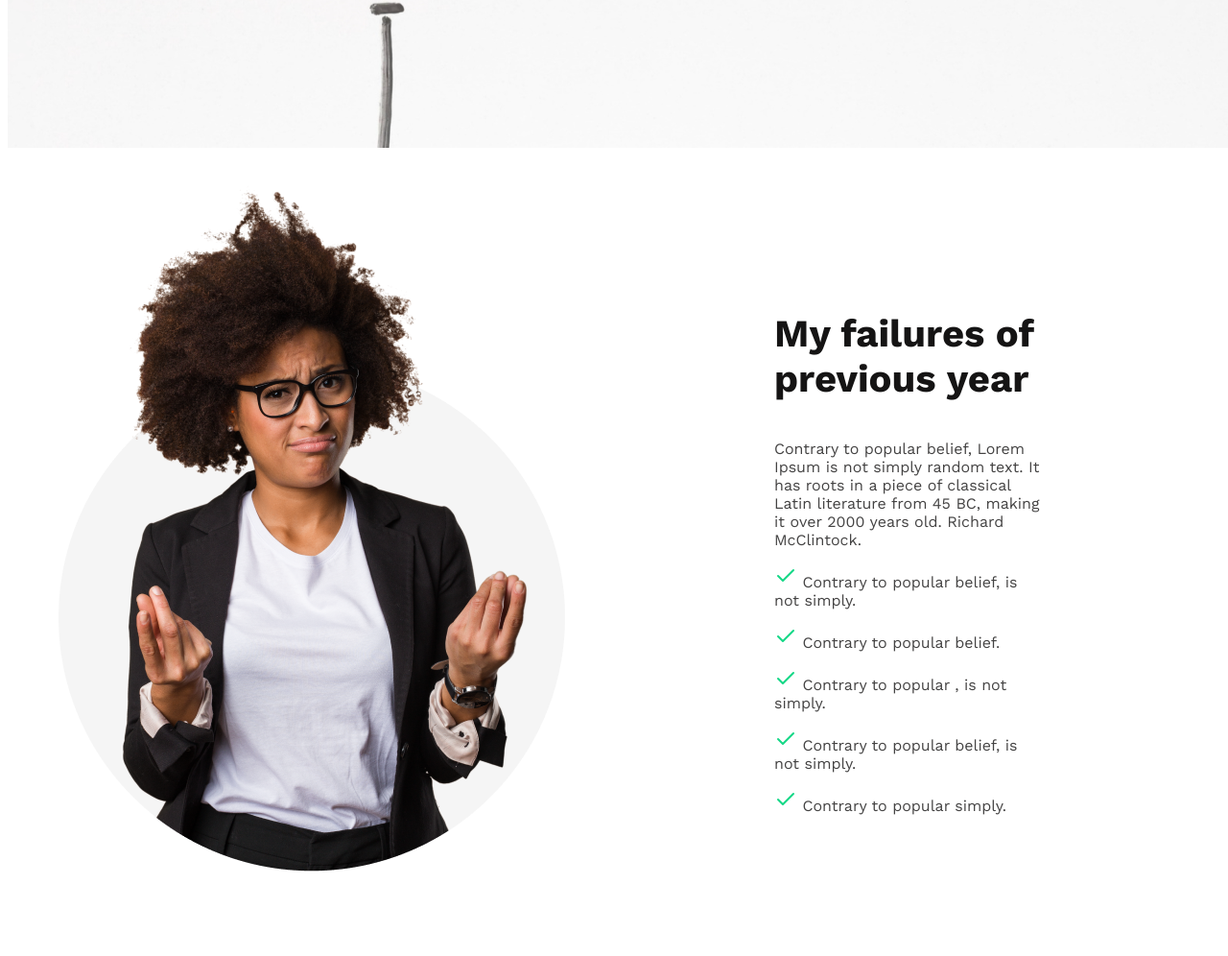
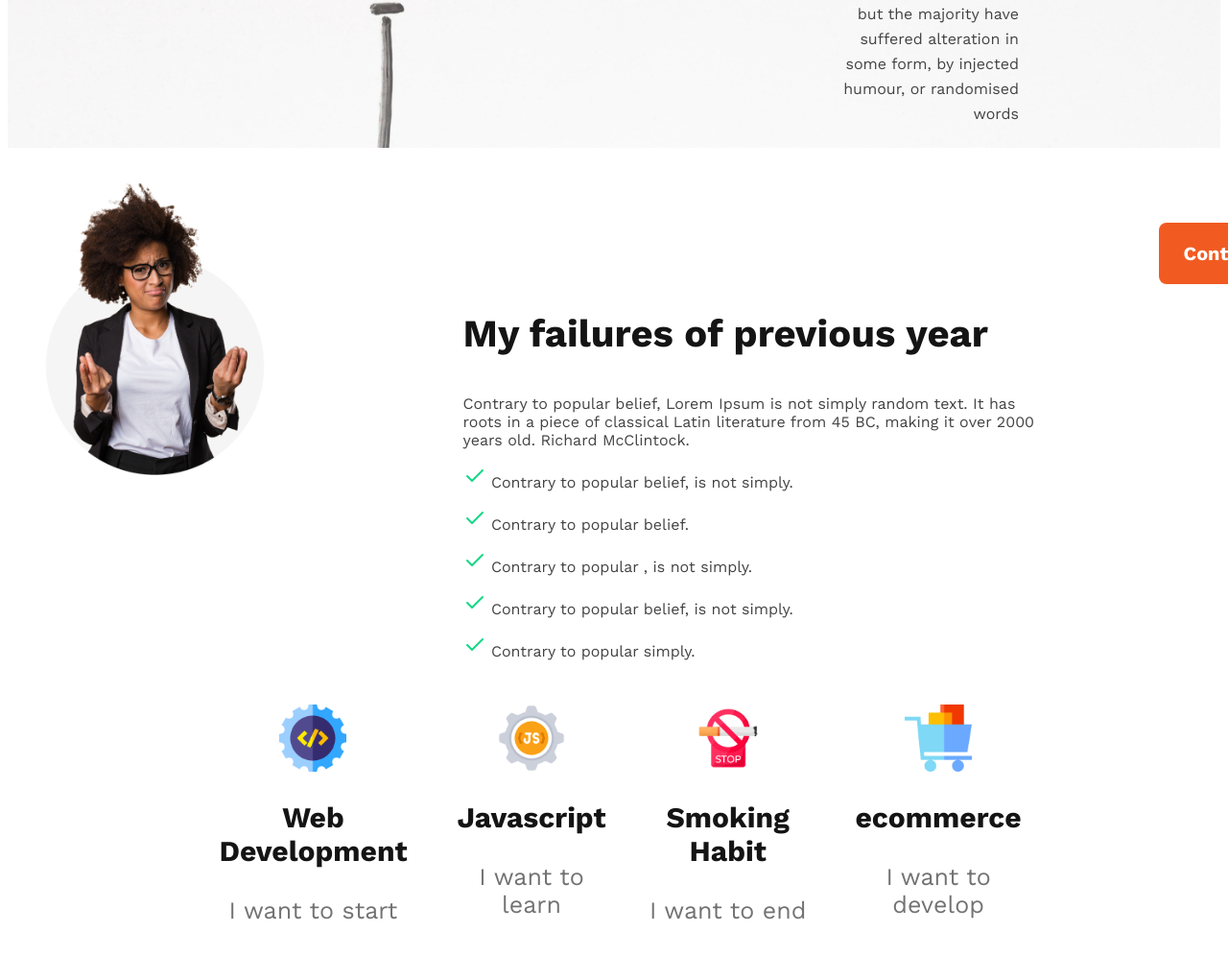
Before and after one commit to humayunkabir506034/new-year, a plain HTML site: page index.html in a window 1280 px wide. Shown: the part 704-1700 px from the top of the page at 96% size. Before the commit the page ends 1654 px from the top, so only its background shows below. Drawn offline with nearby package versions, Linux system fonts and the light colour scheme.

Commit message:
plane added

```diff
--- a/index.html
+++ b/index.html
@@ -75,6 +75,31 @@
 
         </section>
 
+        <section class="myplane">
+
+            <div>
+                <img src="images/icons/web.png" alt="" class="plane-image"></img>
+                <p class="plane-title">Web Development</p>
+                <p class="plane-body">I want to start</p>
+            </div>
+            <div>
+                <img src="images/icons/js.png" alt="" class="plane-image">
+                <p class="plane-title">Javascript</p>
+                <p class="plane-body">I want to learn</p>
+            </div>
+            <div>
+                <img src="images/icons/smoke.png" alt="" class="plane-image">
+                <p class="plane-title">Smoking Habit</p>
+                <p class="plane-body">I want to end</p>
+            </div>
+            <div>
+                <img src="images/icons/ecom.png" alt="" class="plane-image">
+                <p class="plane-title">ecommerce</p>
+                <p class="plane-body">I want to develop</p>
+            </div>
+
+        </section>
+
 
 
     </main>
--- a/styles/style.css
+++ b/styles/style.css
@@ -1,5 +1,10 @@
 * {
     font-family: 'Work Sans', sans-serif;
+}
+
+* {
+    max-width: 100%;
+    height: auto;
 }
 
 
@@ -89,3 +94,44 @@
     font-weight: 400;
 
 }
+
+.plane-title {
+    color: #151414;
+    text-align: center;
+    font-size: 30px;
+    font-weight: 700;
+
+}
+
+.plane-image {
+
+    width: 70px;
+    height: 70px;
+
+
+}
+
+.plane-body {
+
+    color: #737272;
+    text-align: center;
+    font-size: 25px;
+    font-weight: 500;
+
+}
+
+.myplane {
+
+    display: flex;
+    gap: 30px;
+    padding: 0 200px 0 200px;
+    margin-left: auto;
+    margin-right: auto;
+}
+
+.plane-image{
+    display: block;
+    margin-left: auto;
+    margin-right: auto;
+
+  }
```
